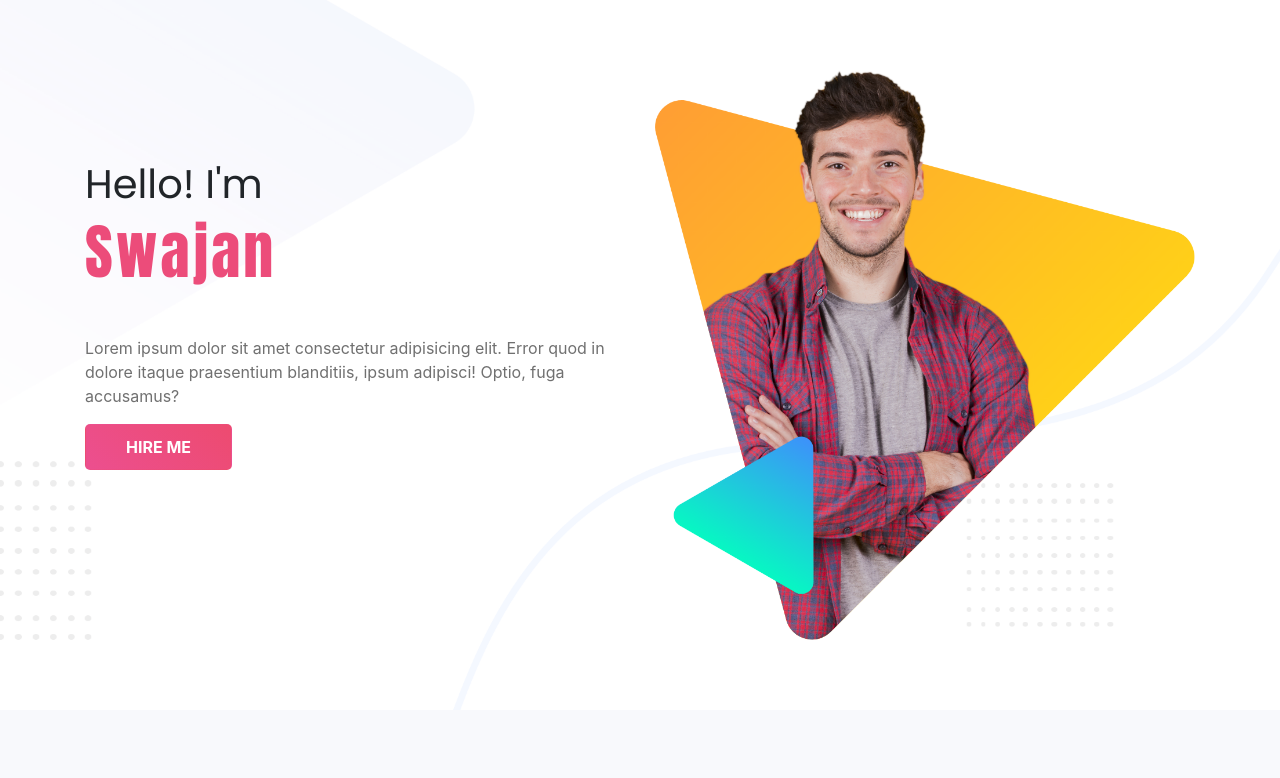
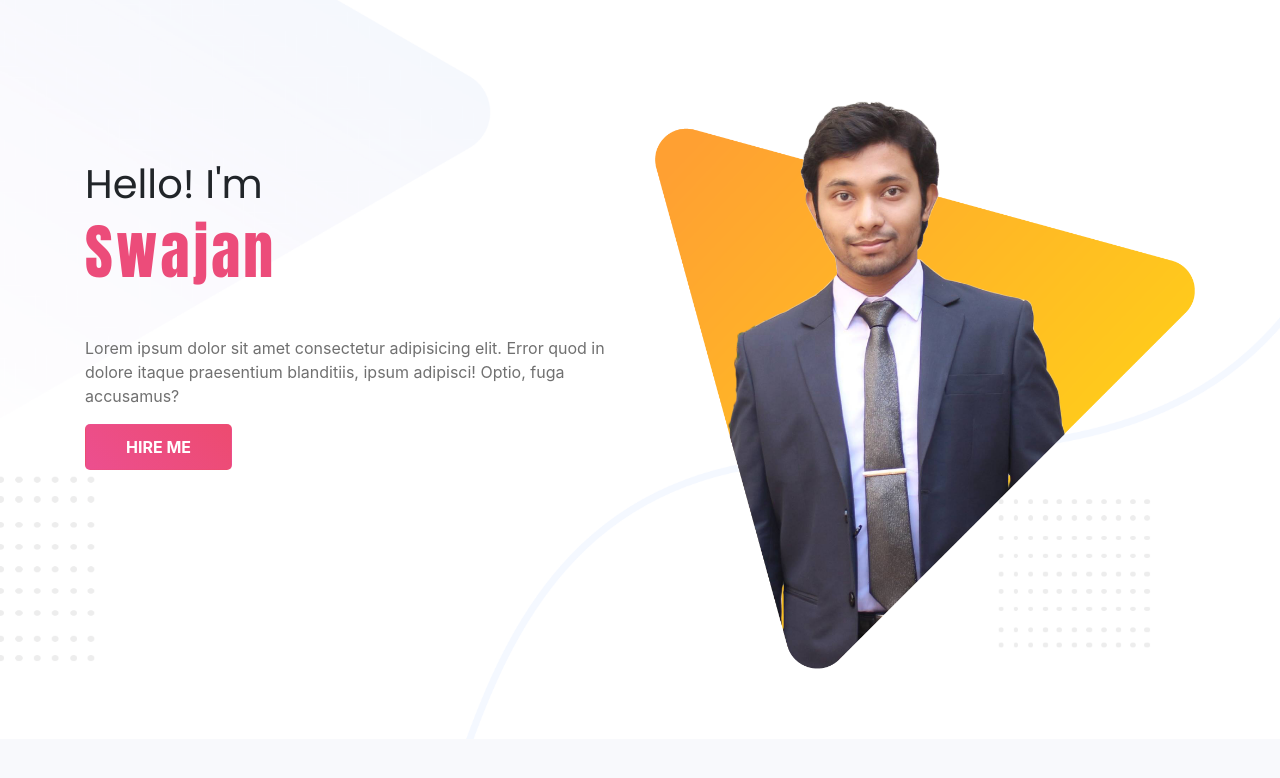
Before and after one commit to smswajan/Personal-Portfolio-Assignment-PH, a plain HTML site: page index.html in a window 1280 px wide. Shown: the top 778 px of the page. Drawn offline with nearby package versions, Linux system fonts and the light colour scheme.

Commit message:
updating image

```diff
--- a/index.html
+++ b/index.html
@@ -43,7 +43,7 @@
             >
           </div>
           <div class="col-md-6">
-            <img src="img/peter.png" alt="" class="img-fluid" />
+            <img src="img/swajan.png" alt="" class="img-fluid" />
           </div>
         </div>
       </div>
```
Also changed, not shown: img/swajan.png (added).
